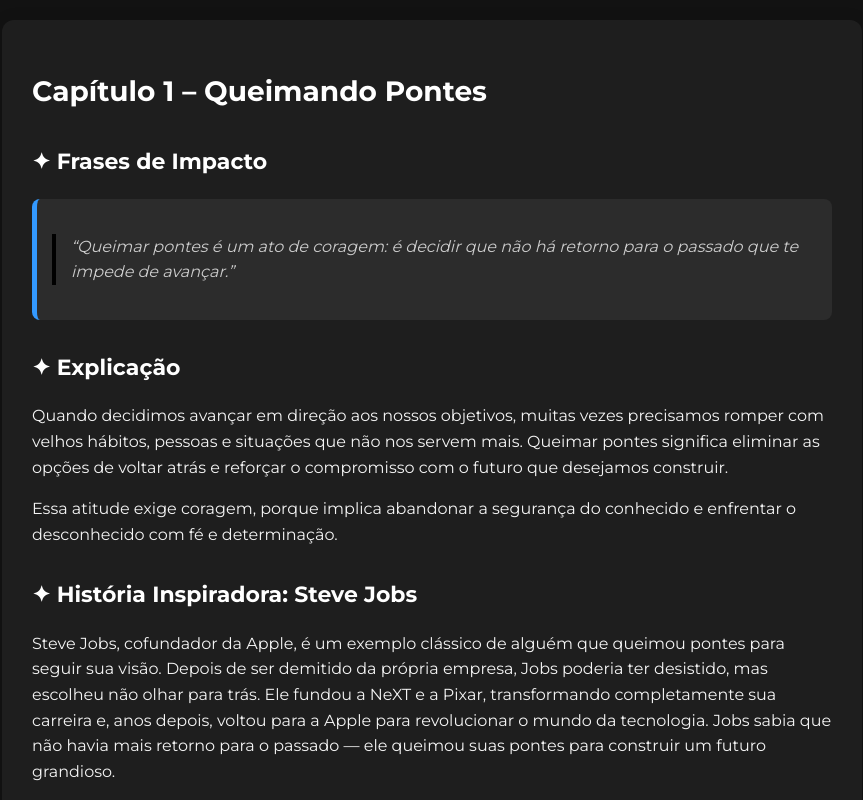
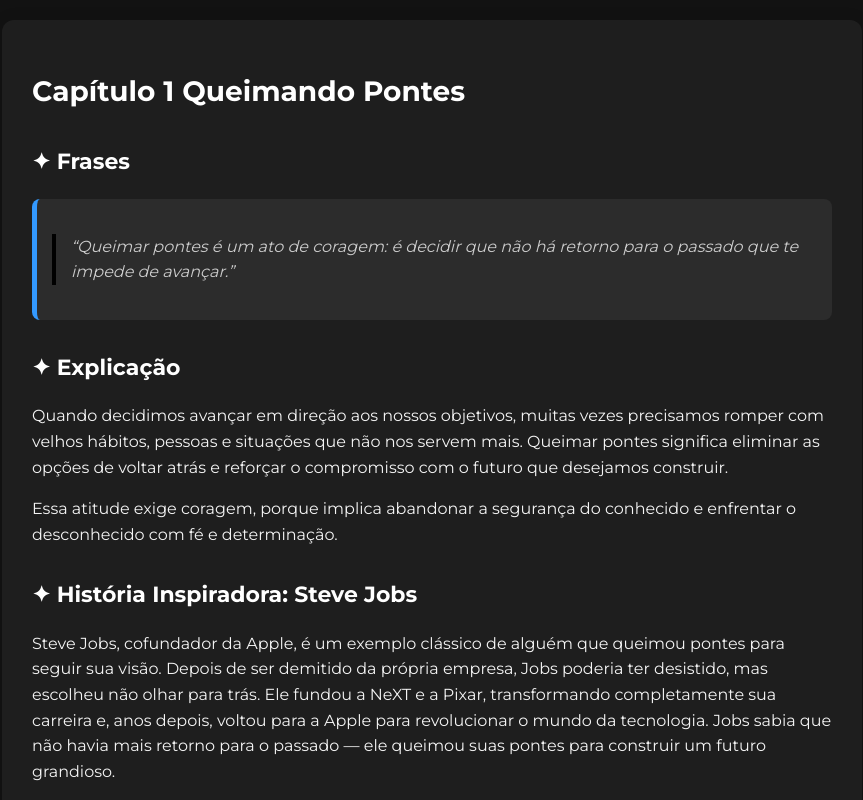
Before and after one commit to ghostman2709/Capitulo-1, a plain HTML site: page index.html in a window 1280 px wide. Shown: the top 800 px of the page, without its empty margins (208-1071 px from the left). Drawn offline with Linux system fonts and the light colour scheme.

Commit message:
Update index.html

```diff
--- a/index.html
+++ b/index.html
@@ -3,7 +3,7 @@
 <head>
   <meta charset="UTF-8" />
   <meta name="viewport" content="width=device-width, initial-scale=1" />
-  <title>Capítulo 1 – Queimando Pontes | Hiperfoco</title>
+  <title>Capítulo 1 Queimando Pontes | Hiperfoco</title>
   <link href="https://fonts.googleapis.com/css2?family=Montserrat:wght@400;700&display=swap" rel="stylesheet" />
   <style>
     body {
@@ -54,9 +54,9 @@
 </head>
 <body>
   <div class="container">
-    <h1>Capítulo 1 – Queimando Pontes</h1>
+    <h1>Capítulo 1 Queimando Pontes</h1>
 
-    <h2>✦ Frases de Impacto</h2>
+    <h2>✦ Frases</h2>
     <div class="frase-impacto">
       <blockquote>“Queimar pontes é um ato de coragem: é decidir que não há retorno para o passado que te impede de avançar.”</blockquote>
     </div>
```
